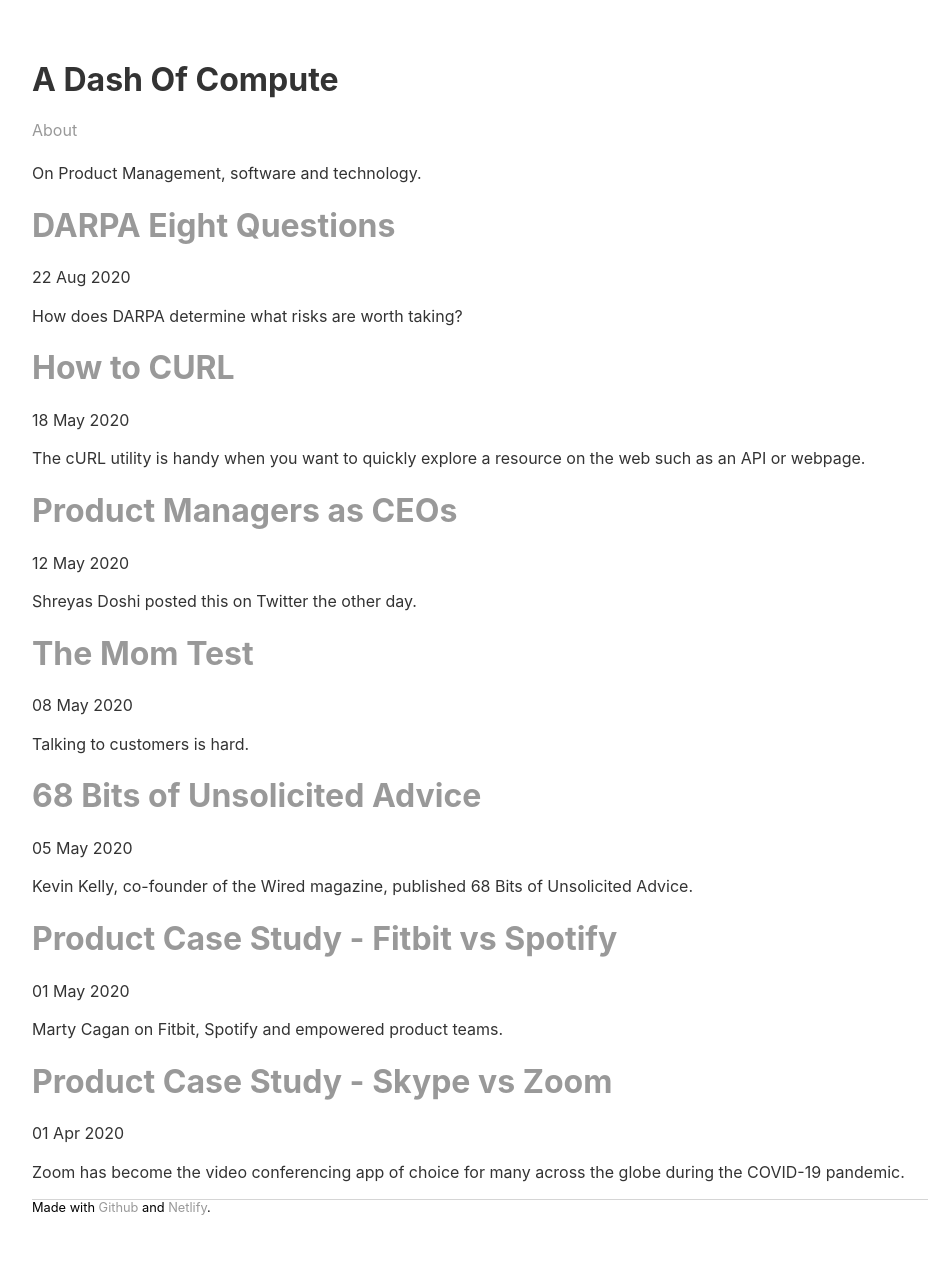
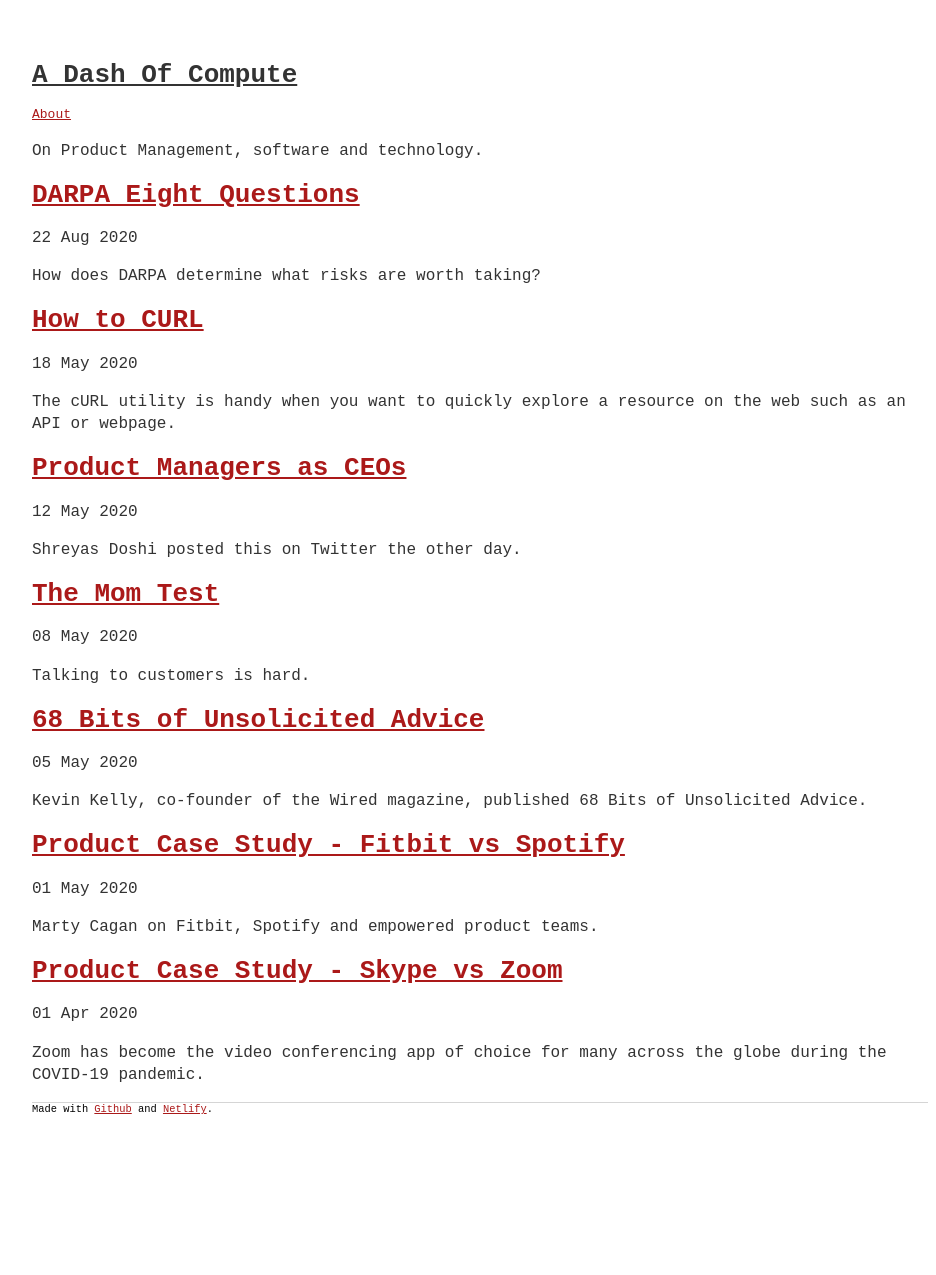
Before and after one commit to sautee/sautee.github.io, a Jekyll site: the page built from pages/index.md, in a window 1280 px wide. Shown: the whole page, without its empty margins (160-1096 px from the left). Built offline with Jekyll 4.4.1, drawn with Linux system fonts in a browser that asks for light colours; after the commit the page ends 1175 px from its top, so only the background shows below that.

Commit message:
Update site.css

```diff
--- a/css/site.css
+++ b/css/site.css
@@ -6,7 +6,7 @@
 *:before,
 *:after {
   box-sizing: inherit;
-  font-family: -apple-system,BlinkMacSystemFont,Segoe UI,Helvetica,Arial,sans-serif,Apple Color Emoji,Segoe UI Emoji;
+  font-family: monospace;
 }
 
 body {
@@ -26,8 +26,8 @@
 }
 
 a {
-  text-decoration: none;
-  color: #999;
+  text-decoration: underline;
+  color: #ab1919;
 }
 
 blockquote {
```
